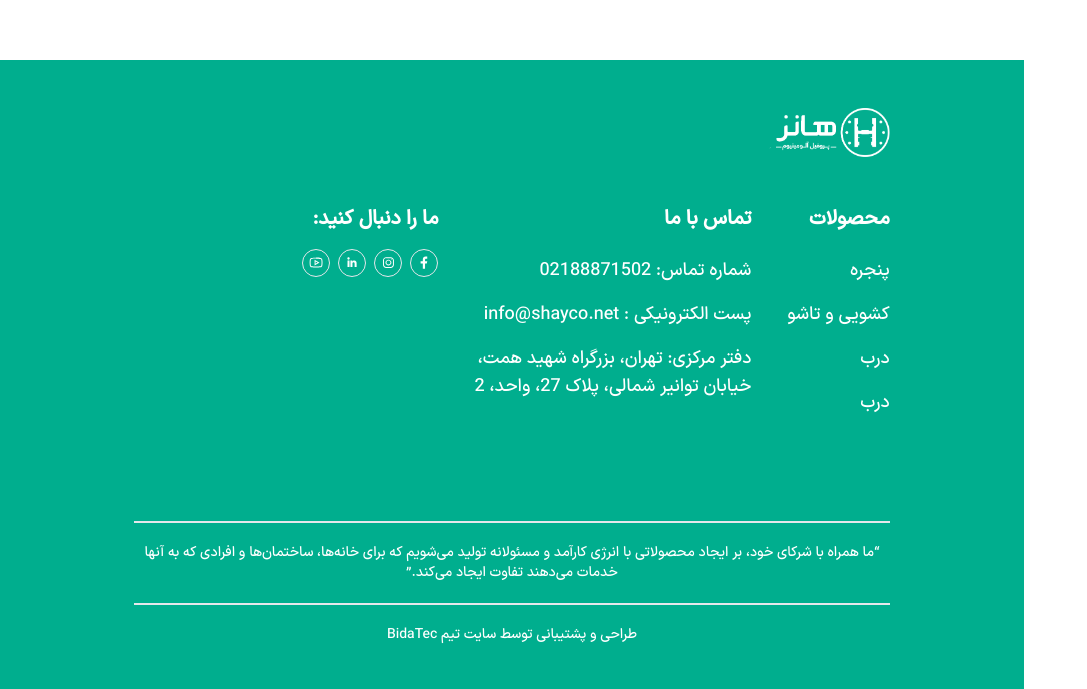
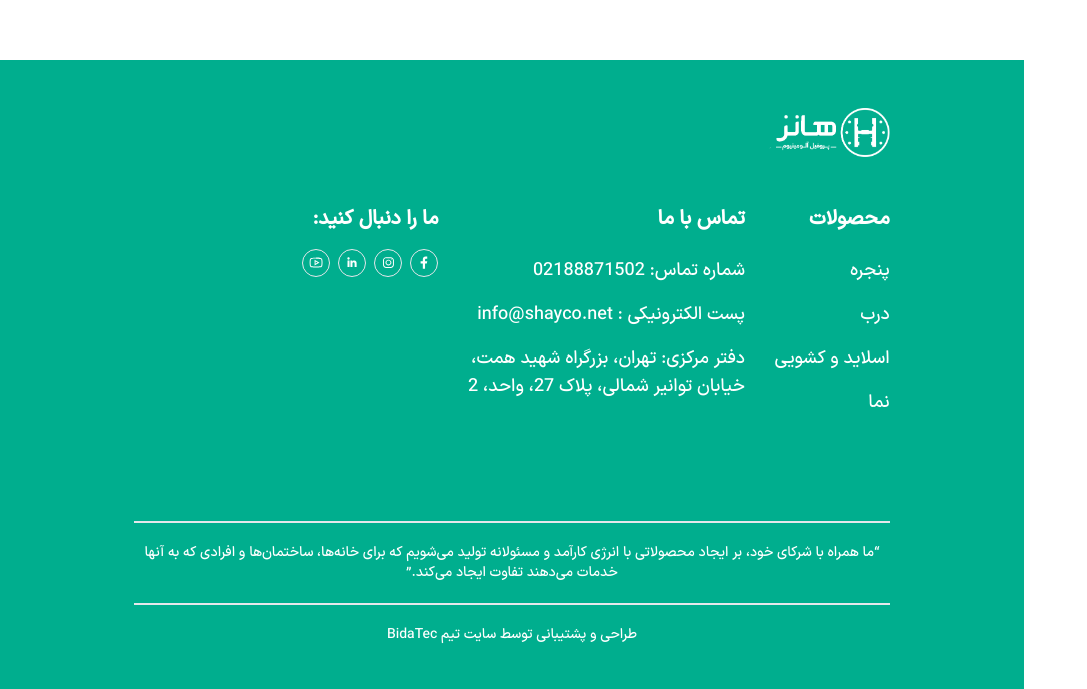
Before and after one commit to zahra-hsb/hanz-, a Next.js app: page / in a window 1280 px wide. Shown: the part 5679-6368 px from the top of the page, without its empty margins (0-1087 px from the left). Built offline with nearby package versions, Linux system fonts and the light colour scheme.

Commit message:
edit laayout

```diff
--- a/src/components/layout/Footer/index.jsx
+++ b/src/components/layout/Footer/index.jsx
@@ -1,5 +1,6 @@
 import Image from 'next/image'
 import Logo from '../.../../../../../public/icons/hanz-logo-white.png'
+import Link from 'next/link';
 const Footer = () => {
     return (
         <>
@@ -17,10 +18,10 @@ const Footer = () => {
                             </div>
                             <div className='pt-4 text-sm sm:text-lg'>
                                 <ul>
-                                    <li className='py-2'>پنجره</li>
-                                    <li className='py-2'>کشویی و تاشو</li>
-                                    <li className='py-2'>درب</li>
-                                    <li className='py-2'>درب</li>
+                                    <li className='py-2'><Link href='/'>پنجره</Link></li>
+                                    <li className='py-2'><Link href='/'>درب</Link></li>
+                                    <li className='py-2'><Link href='/'>اسلاید و کشویی</Link></li>
+                                    <li className='py-2'><Link href='/'>نما</Link></li>
                                 </ul>
                             </div>
                         </div>
```
